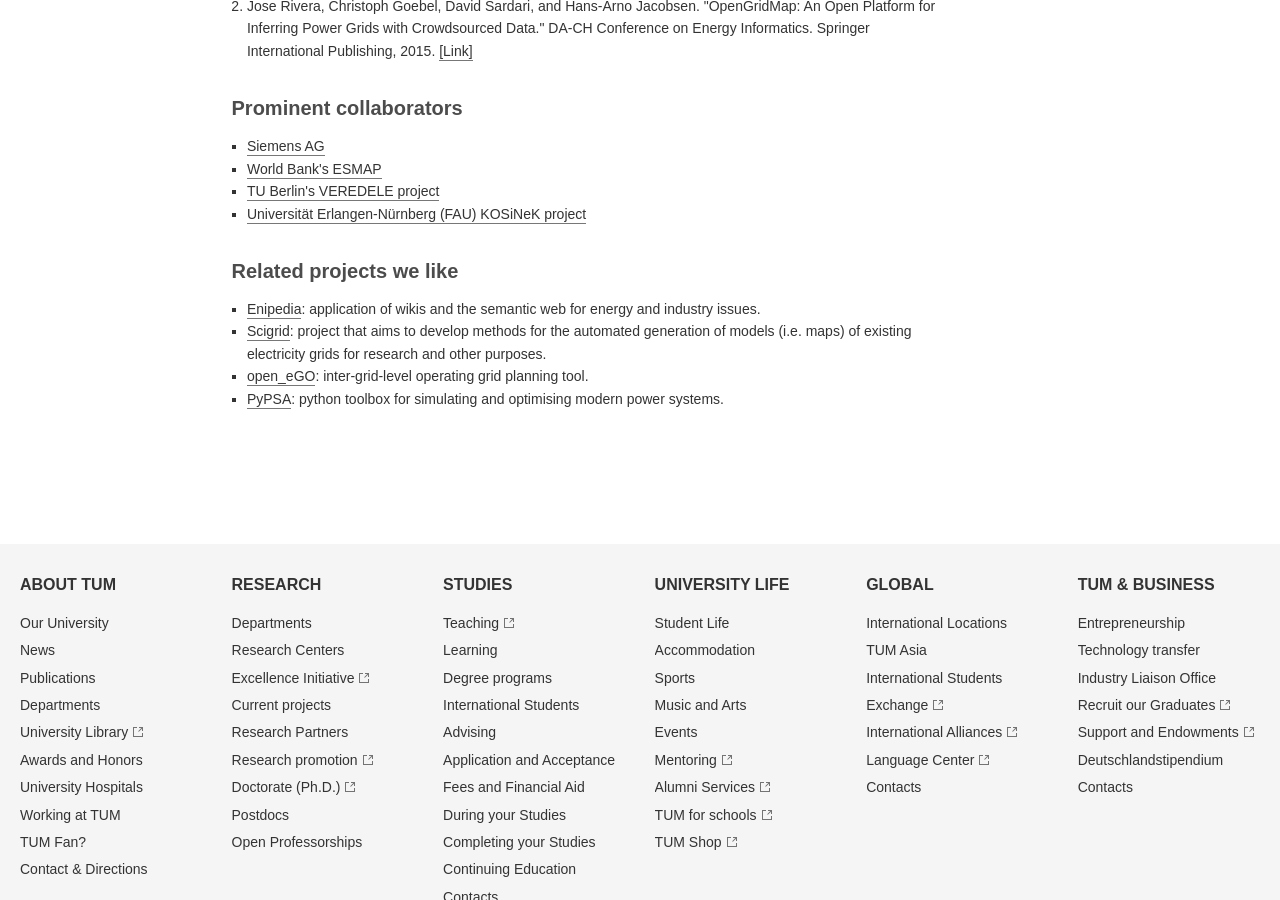
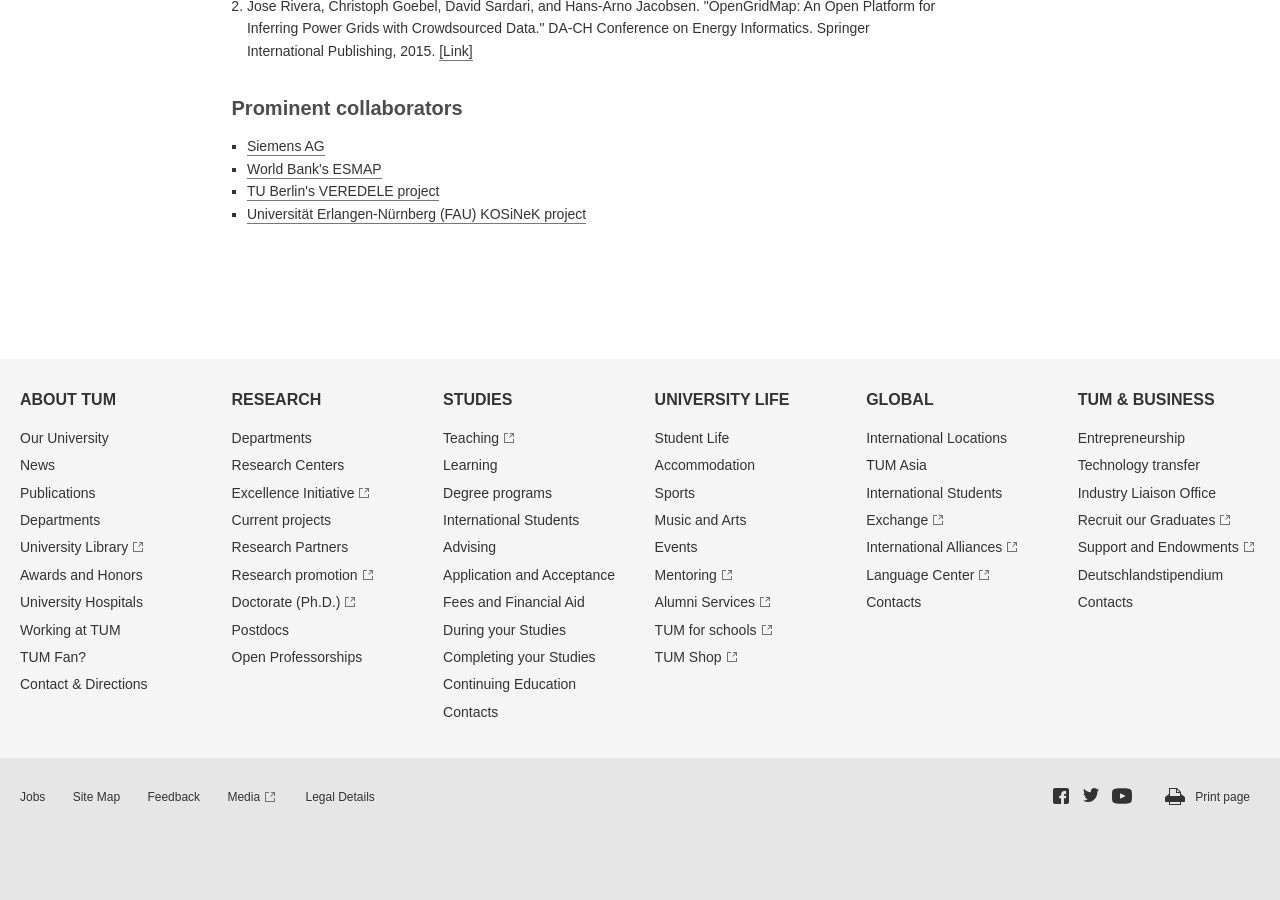
Before and after one commit to meagrivera/OpenGridMap, a Jekyll site: the page built from _pages/home.html, in a window 1280 px wide and 900 px high, scrolled down 3432 px. Built offline with Jekyll 4.4.1, drawn with Linux system fonts in a browser that asks for light colours; after the commit the page ends 4269 px from its top, so only the background shows below that.

Commit message:
Removed other projects due to lack of support from them

```diff
--- a/_pages/home.html
+++ b/_pages/home.html
@@ -165,17 +165,3 @@
         </div>
     </div>
 </div>
-
-<div id="related_projects" class="csc-default">
-    <div class="content-box-wrap">
-        <div class="row">
-            <h2>Related projects we like</h2>
-            <ul>
-                <li><a href="http://enipedia.tudelft.nl/wiki/Main_Page" class="user-mention">Enipedia</a>: application of wikis and the semantic web for energy and industry issues. </li>
-                <li><a href="http://www.scigrid.de/pages/general-information.html" class="user-mention">Scigrid</a>: project that aims to develop methods for the automated generation of models (i.e. maps) of existing electricity grids for research and other purposes.</li>
-               <li><a href="https://openegoproject.wordpress.com/" class="user-mention">open_eGO</a>: inter-grid-level operating grid planning tool. </li>
-               <li><a href="https://www.pypsa.org/" class="user-mention">PyPSA</a>: python toolbox for simulating and optimising modern power systems. </li>
-            </ul>
-        </div>
-    </div>
-</div>
```
